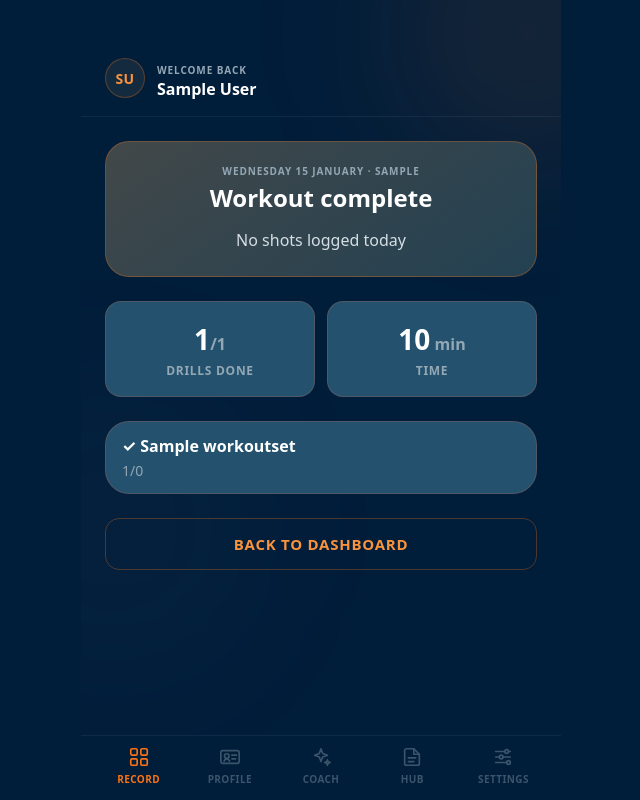
After one commit to Kaiden-King/ascendiq, a Django app: page /workout/1/summary/ in a window 1280 px wide. The commit adds this page. Shown: the whole page, without its empty margins (319-959 px from the left). Run offline with Django 5.2, Linux system fonts and the light colour scheme; a user stored in the database is signed in; tables that the repository leaves empty hold one stand-in row (values such as "Sample post").

Commit message:
Step 18: finish a workout and the summary screen
- POST /workout/<id>/finish/ marks completed and records minutes since
  Start; the status check is inside the UPDATE so it can only happen once
- Summary: shooting % (big), drills done, time, per-drill results
- Finished workouts are locked: toggle and score return 404
- stats.py: shooting_totals, minutes_between
- Fix: sections in the scroll area no longer get squashed to fit the screen

Co-Authored-By: Claude Opus 5.5 <noreply@anthropic.com>

```diff
--- a/athletes/stats.py
+++ b/athletes/stats.py
@@ -12,3 +12,15 @@ def shooting_pct(made, attempted):
     if not attempted:
         return None
     return round(made / attempted * 100)
+
+
+def shooting_totals(scores):
+    """Add up (made, attempted) pairs. Returns (made, attempted, pct or None)."""
+    made = sum(m for m, a in scores)
+    attempted = sum(a for m, a in scores)
+    return made, attempted, shooting_pct(made, attempted)
+
+
+def minutes_between(start, end):
+    """Whole minutes from start to end, never less than 1."""
+    return max(1, round((end - start).total_seconds() / 60))
--- a/athletes/urls.py
+++ b/athletes/urls.py
@@ -11,6 +11,8 @@ urlpatterns = [
     path("workout/today/", views.workout_today, name="workout_today"),
     path("workout/start/", views.workout_start, name="workout_start"),
     path("workout/<int:workout_id>/", views.workout_session, name="workout_session"),
+    path("workout/<int:workout_id>/finish/", views.workout_finish, name="workout_finish"),
+    path("workout/<int:workout_id>/summary/", views.workout_summary, name="workout_summary"),
     path("workout/set/<int:set_id>/toggle/", views.set_toggle, name="set_toggle"),
     path("workout/set/<int:set_id>/score/", views.set_score, name="set_score"),
 ]
--- a/athletes/views.py
+++ b/athletes/views.py
@@ -2,11 +2,13 @@ from django.contrib.auth import login
 from django.contrib.auth.decorators import login_required
 from django.db import transaction
 from django.shortcuts import get_object_or_404, redirect, render
+from django.utils import timezone
 from django.utils.text import slugify
 from django.views.decorators.http import require_POST
 
 from .forms import SignupForm
 from .models import Athlete, Workout, WorkoutSet
+from .stats import minutes_between, shooting_totals
 from .workout_templates import GUARD_60, GUARD_60_FOCUS, create_todays_workout, todays_workout
 
 
@@ -88,6 +90,8 @@ def workout_session(request, workout_id):
     """The active session: one tappable row per drill."""
     # Access check in the query: someone else's workout ID is simply "not found".
     workout = get_object_or_404(Workout, id=workout_id, athlete__user=request.user)
+    if workout.status == "completed":
+        return redirect("workout_summary", workout_id=workout.id)
     context = {
         "athlete": workout.athlete,
         "active_tab": "record",
@@ -102,7 +106,10 @@ def workout_session(request, workout_id):
 def set_toggle(request, set_id):
     """Tap a drill: flip done/not done, send back just that row."""
     # Access check in the query, through the workout to its athlete's login.
-    workout_set = get_object_or_404(WorkoutSet, id=set_id, workout__athlete__user=request.user)
+    # A finished workout is locked: its drills are "not found".
+    workout_set = get_object_or_404(
+        WorkoutSet, id=set_id, workout__athlete__user=request.user, workout__status="in_progress"
+    )
     workout_set.completed = not workout_set.completed
     workout_set.save(update_fields=["completed"])
 
@@ -128,9 +135,11 @@ def parse_shots(raw):
 @require_POST
 def set_score(request, set_id):
     """Save makes and attempts for one shooting drill. Never trust what the browser sends."""
-    # Access check in the query. made__isnull=False: only shooting drills have scores.
+    # Access check in the query. Only unfinished workouts, and only shooting drills
+    # (made__isnull=False), can take scores.
     workout_set = get_object_or_404(
-        WorkoutSet, id=set_id, workout__athlete__user=request.user, made__isnull=False
+        WorkoutSet, id=set_id, workout__athlete__user=request.user,
+        workout__status="in_progress", made__isnull=False,
     )
     made = parse_shots(request.POST.get("made"))
     attempted = parse_shots(request.POST.get("attempted"))
@@ -159,3 +168,44 @@ def set_score(request, set_id):
         "error": error,
         "hint": hint,
     })
+
+
+@login_required
+@require_POST
+def workout_finish(request, workout_id):
+    """Mark the workout completed and record how long it took. Only ever once."""
+    workout = get_object_or_404(Workout, id=workout_id, athlete__user=request.user)
+
+    if workout.status != "completed":
+        now = timezone.now()
+        duration = minutes_between(workout.started_at, now) if workout.started_at else None
+        # The status check is inside the UPDATE itself, so two quick taps on
+        # Finish can't both succeed — the second one updates nothing.
+        Workout.objects.filter(id=workout.id, status="in_progress").update(
+            status="completed", duration_min=duration
+        )
+    return redirect("workout_summary", workout_id=workout.id)
+
+
+@login_required
+def workout_summary(request, workout_id):
+    """What you did: drills done, shooting %, time taken."""
+    workout = get_object_or_404(Workout, id=workout_id, athlete__user=request.user)
+    if workout.status != "completed":
+        return redirect("workout_session", workout_id=workout.id)
+
+    sets = list(workout.workoutset_set.all())
+    shooting_sets = [s for s in sets if s.made is not None]
+    made, attempted, pct = shooting_totals([(s.made, s.attempted) for s in shooting_sets])
+
+    return render(request, "workout_summary.html", {
+        "athlete": workout.athlete,
+        "active_tab": "record",
+        "workout": workout,
+        "sets": sets,
+        "drills_done": sum(1 for s in sets if s.completed),
+        "drills_total": len(sets),
+        "made": made,
+        "attempted": attempted,
+        "pct": pct,
+    })
--- a/static/css/ascendiq.css
+++ b/static/css/ascendiq.css
@@ -158,6 +158,8 @@ button { font: inherit; color: inherit; border: none; background: none; cursor:
   scrollbar-width: none;
 }
 .main::-webkit-scrollbar { display: none; }
+/* Sections keep their full height and the page scrolls — never squash a list to fit the screen */
+.main > * { flex-shrink: 0; }
 
 .sect { display: flex; flex-direction: column; gap: var(--gap); }
 .sect__hd { display: flex; align-items: center; justify-content: space-between; gap: 10px; }
@@ -505,3 +507,26 @@ a.btn-primary { display: flex; align-items: center; justify-content: center; }
 .score__box input:focus { outline: 2px solid var(--orange-lt); outline-offset: 1px; }
 .score__status { grid-column: 1 / -1; margin: 0; font-size: 14px; font-weight: 700; color: var(--orange-lt); }
 .score__status--error { color: var(--down); }
+
+/* ===================== workout summary ===================== */
+.done {
+  padding: 24px 20px; text-align: center;
+  background: linear-gradient(145deg, var(--today-from), var(--today-to));
+  border: 1px solid var(--orange-line); border-radius: var(--r-lg);
+}
+.done__head { margin: 4px 0 12px; font-size: 24px; font-weight: 700; color: var(--text); }
+.done__big {
+  margin: 0; font-size: 64px; font-weight: 700; line-height: 1; color: var(--orange-lt);
+  font-variant-numeric: tabular-nums;
+}
+.done__big span { font-size: 28px; margin-left: 2px; }
+.done__label { margin: 8px 0 0; font-size: 16px; color: var(--body); }
+
+.tiles { display: grid; grid-template-columns: 1fr 1fr; gap: var(--gap); }
+.tile {
+  padding: 16px; text-align: center;
+  background: var(--card); border: 1px solid var(--card-line); border-radius: var(--r-md);
+}
+.tile__n { margin: 0; font-size: 28px; font-weight: 700; color: var(--text); font-variant-numeric: tabular-nums; }
+.tile__n span { font-size: 16px; color: var(--muted); }
+.tile__l { margin: 2px 0 0; font-size: 12px; font-weight: 700; letter-spacing: .06em; text-transform: uppercase; color: var(--muted); }
--- /dev/null
+++ b/templates/workout_summary.html
@@ -0,0 +1,41 @@
+{% extends "base.html" %}
+
+{% block title %}Workout done · AscendIQ{% endblock %}
+
+{% block content %}
+  <section class="done">
+    <p class="eyebrow">{{ workout.date|date:"l j F" }} · {{ workout.focus }}</p>
+    <h2 class="done__head">Workout complete</h2>
+
+    {% if pct is not None %}
+      <p class="done__big">{{ pct }}<span>%</span></p>
+      <p class="done__label">Shooting · {{ made }} of {{ attempted }}</p>
+    {% else %}
+      <p class="done__label">No shots logged today</p>
+    {% endif %}
+  </section>
+
+  <div class="tiles">
+    <div class="tile">
+      <p class="tile__n">{{ drills_done }}<span>/{{ drills_total }}</span></p>
+      <p class="tile__l">Drills done</p>
+    </div>
+    <div class="tile">
+      <p class="tile__n">{% if workout.duration_min %}{{ workout.duration_min }}<span> min</span>{% else %}—{% endif %}</p>
+      <p class="tile__l">Time</p>
+    </div>
+  </div>
+
+  <ol class="drills card">
+    {% for set in sets %}
+      <li class="drill">
+        <span class="drill__name">{% if set.completed %}✓ {% endif %}{{ set.drill_name }}</span>
+        <span class="drill__target">
+          {% if set.made is not None %}{{ set.made }}/{{ set.attempted }}{% if set.pct is not None %} · {{ set.pct }}%{% endif %}{% else %}{{ set.target }}{% endif %}
+        </span>
+      </li>
+    {% endfor %}
+  </ol>
+
+  <a class="btn-ghost" href="{% url 'dashboard' %}">Back to dashboard</a>
+{% endblock %}
```
Also changed, not shown: LATER.md (+2 -0 lines), templates/workout_session.html (+4 -3 lines).
